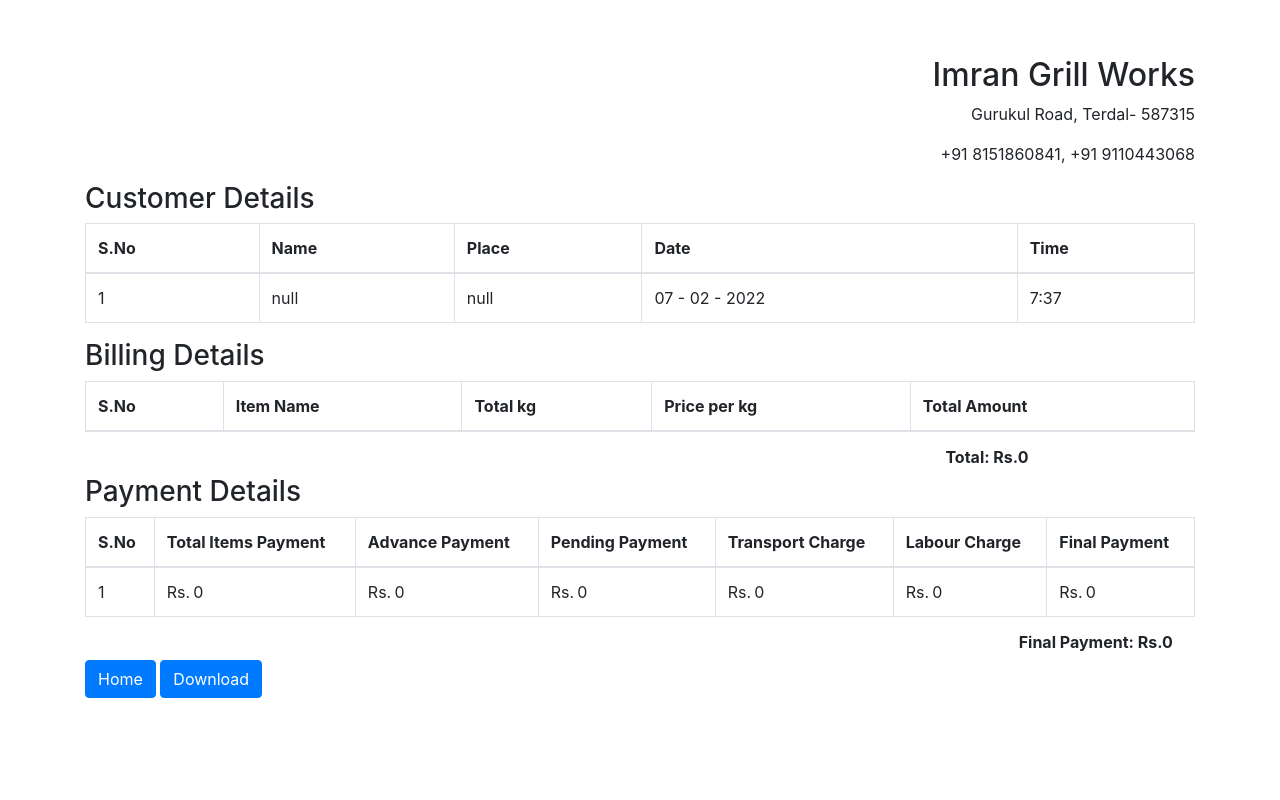
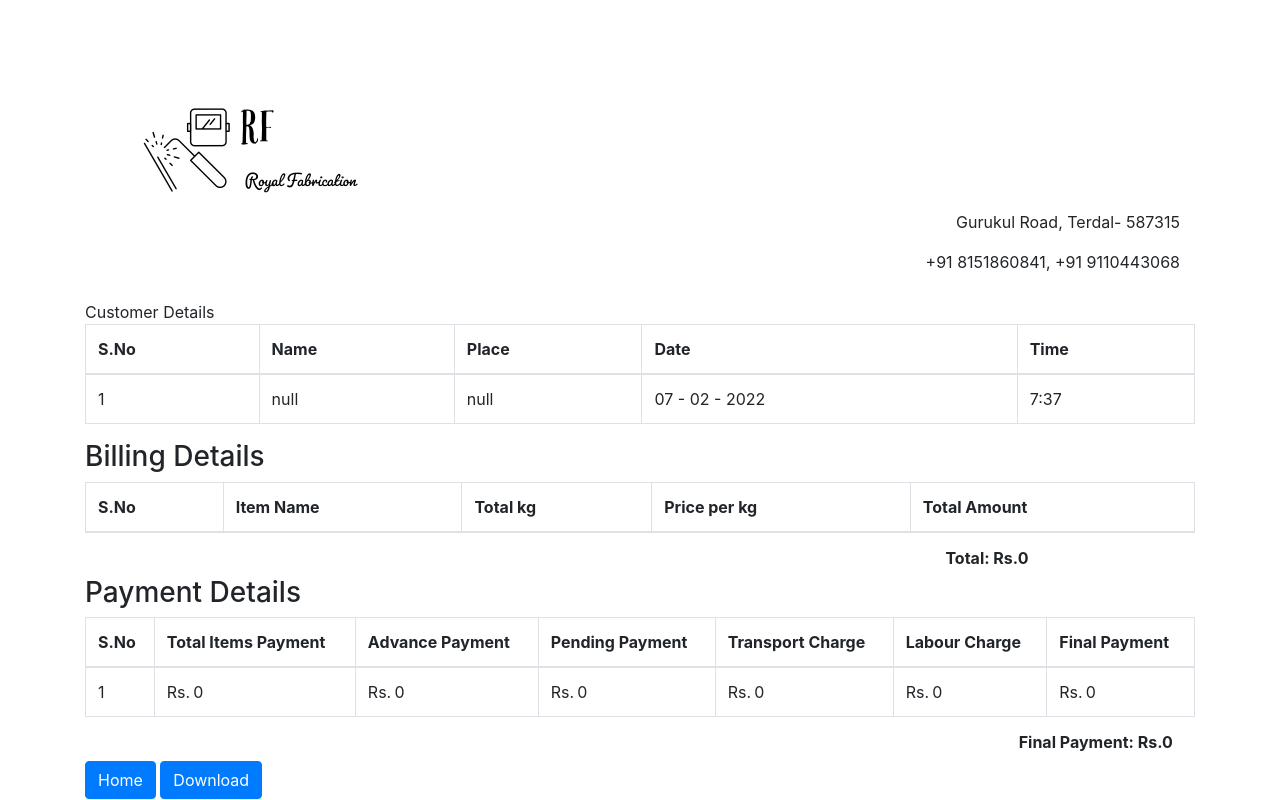
Before and after one commit to M-Freelancing/Imran-Grill-Works-Billing, a plain HTML site: page table.html in a window 1280 px wide. Drawn offline with nearby package versions, Linux system fonts and the light colour scheme.

Commit message:
add logo

```diff
--- a/table.html
+++ b/table.html
@@ -14,9 +14,18 @@
 <body onload="load_data()" >
 
 <div class="container" id="contnet">
-<h2 style="text-align: right;margin-top: 5%;">Imran Grill Works</h2>
-<p style="text-align: right; ">Gurukul Road, Terdal- 587315</p>
-<p style="text-align: right;">+91 8151860841, +91 9110443068</p>
+  <div class="container">
+  <div class="row">
+    <div class="col">
+      <img src="./logo/RF-logos__black.png" width="300" height="300" />
+    </div>
+    <div class="col" >
+      <p style="text-align: right; margin-top: 40%;" >Gurukul Road, Terdal- 587315</p>
+      <p style="text-align: right; text-justify: center;">+91 8151860841, +91 9110443068</p>
+    </div>
+  </div>
+</div
+
 
 <h3>Customer Details</h3>
   <table class="table table-bordered">
```
Also changed, not shown: logo/RF-logos_.jpeg (added), logo/RF-logos__black.png (added), logo/RF-logos__black_1.png (added), logo/RF-logos__transparent.png (added), logo/RF-logos__white.png (added).
